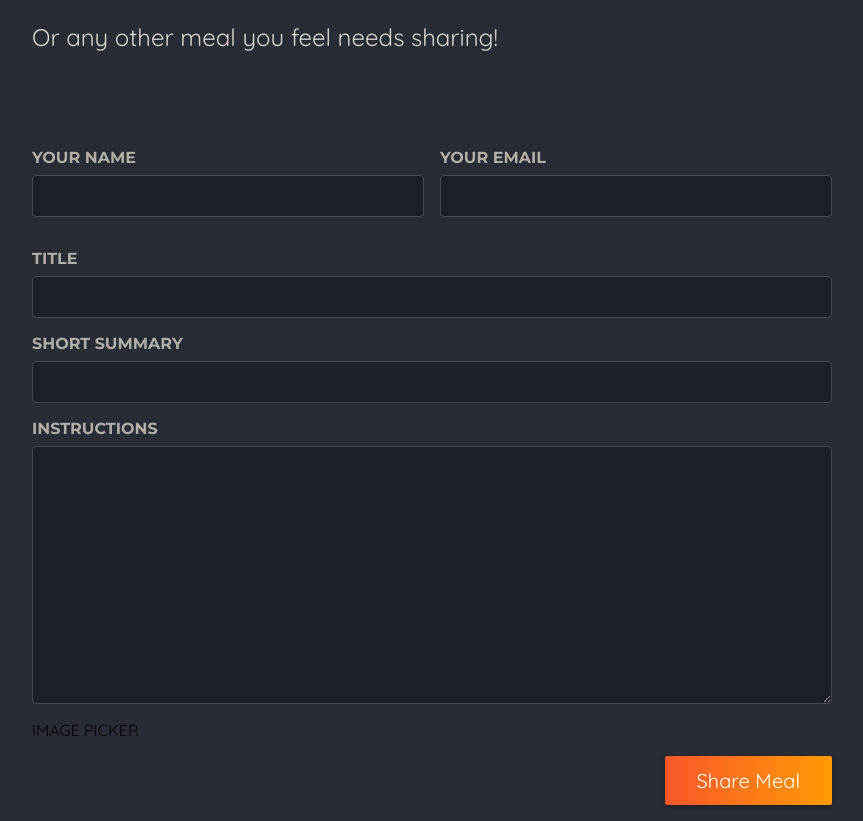
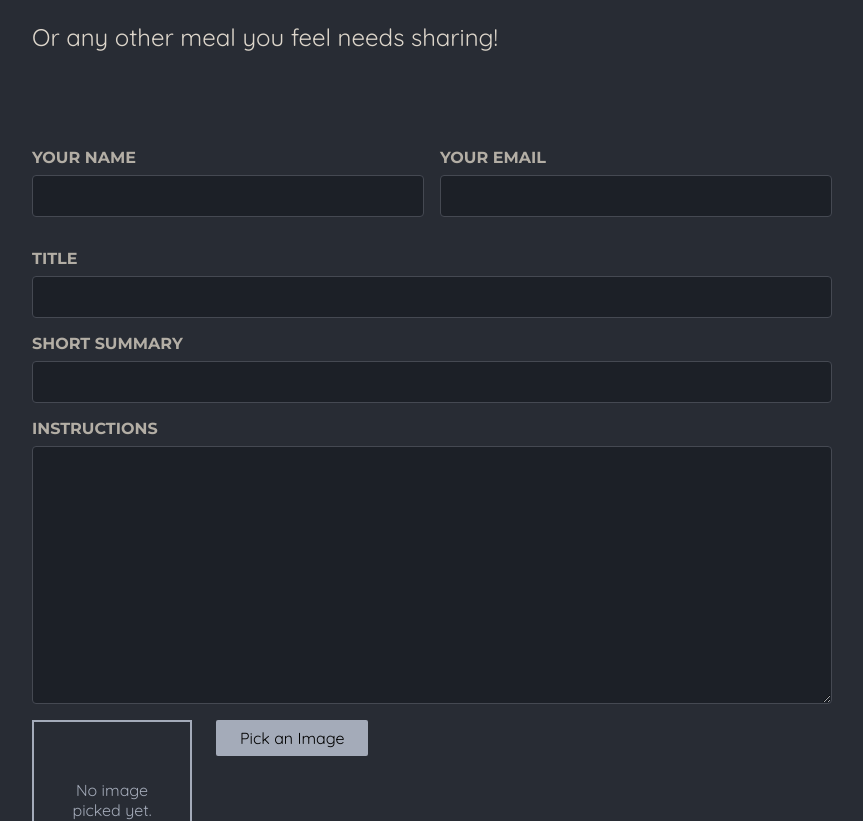
Before and after one commit to mukund-rakholiya/Foodies-NEXT, a Next.js app: page /meals/share in a window 1280 px wide. Shown: the part 260-1081 px from the top of the page, without its empty margins (32-895 px from the left). Built offline with nearby package versions, Linux system fonts and the light colour scheme.

Commit message:
Used ImagePicker omponents in app/meals/page.js

```diff
--- a/app/meals/share/page.js
+++ b/app/meals/share/page.js
@@ -1,3 +1,4 @@
+import ImagePicker from './image-picker';
 import classes from './page.module.css';
 
 export default function ShareMealPage() {
@@ -38,7 +39,7 @@ export default function ShareMealPage() {
               required
             ></textarea>
           </p>
-          IMAGE PICKER
+          <ImagePicker ></ImagePicker>
           <p className={classes.actions}>
             <button type="submit">Share Meal</button>
           </p>
```
